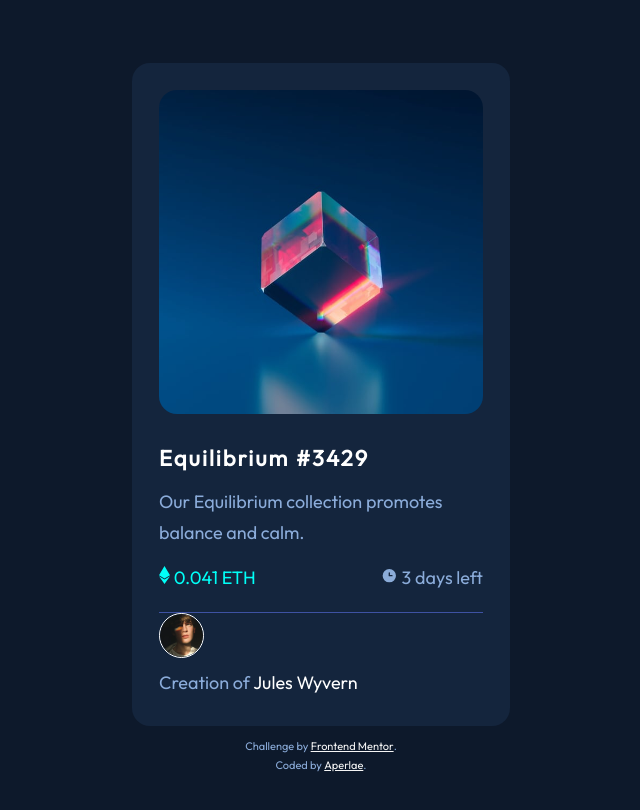
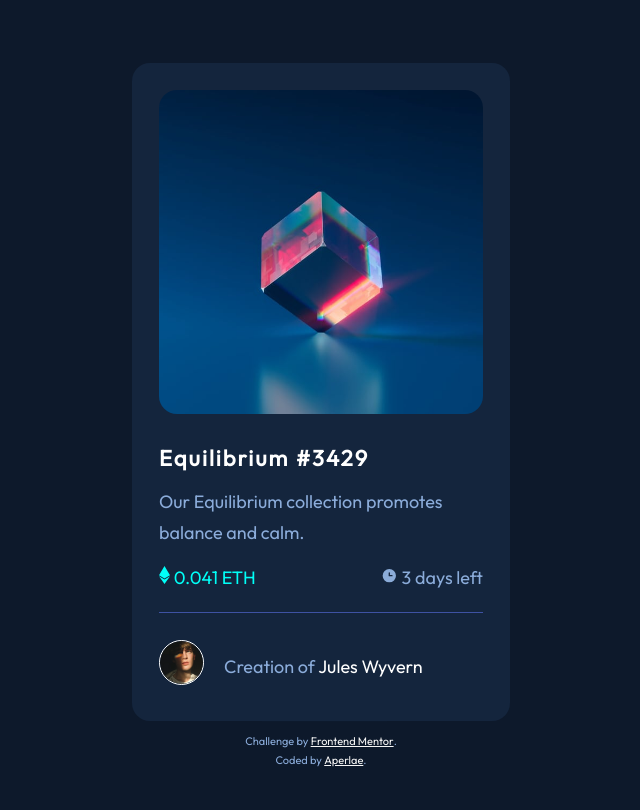
Before and after one commit to Aperlae/kart0lina, a plain HTML site: page index.html in a window 1280 px wide. Shown: the whole page, without its empty margins (319-959 px from the left). Drawn offline with Linux system fonts and the light colour scheme; a web font is replaced by a local one.

Commit message:
Update styles.css

```diff
--- a/styles.css
+++ b/styles.css
@@ -227,15 +227,14 @@ h1 {
     aspect-ratio: 1;
 }
 
-section {
-    /* border: 1px solid yellow; */
+.creator-info {
     display: flex;
     align-items: center;
     justify-content: left;
     padding-top: 1.5em;
 }
 
-section p {
+.creator-info p {
     padding-left: 20px;
 }
 
```
